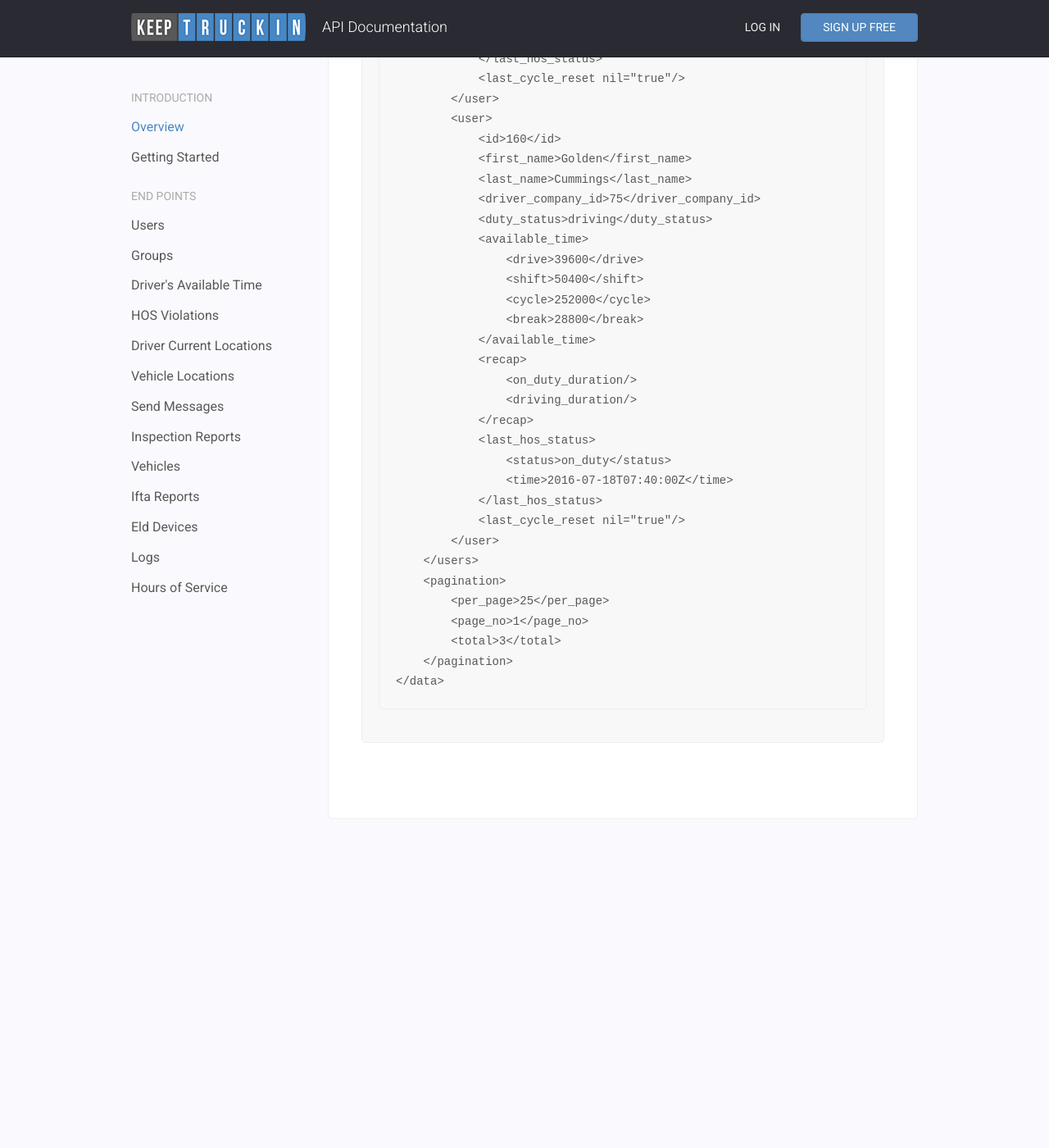
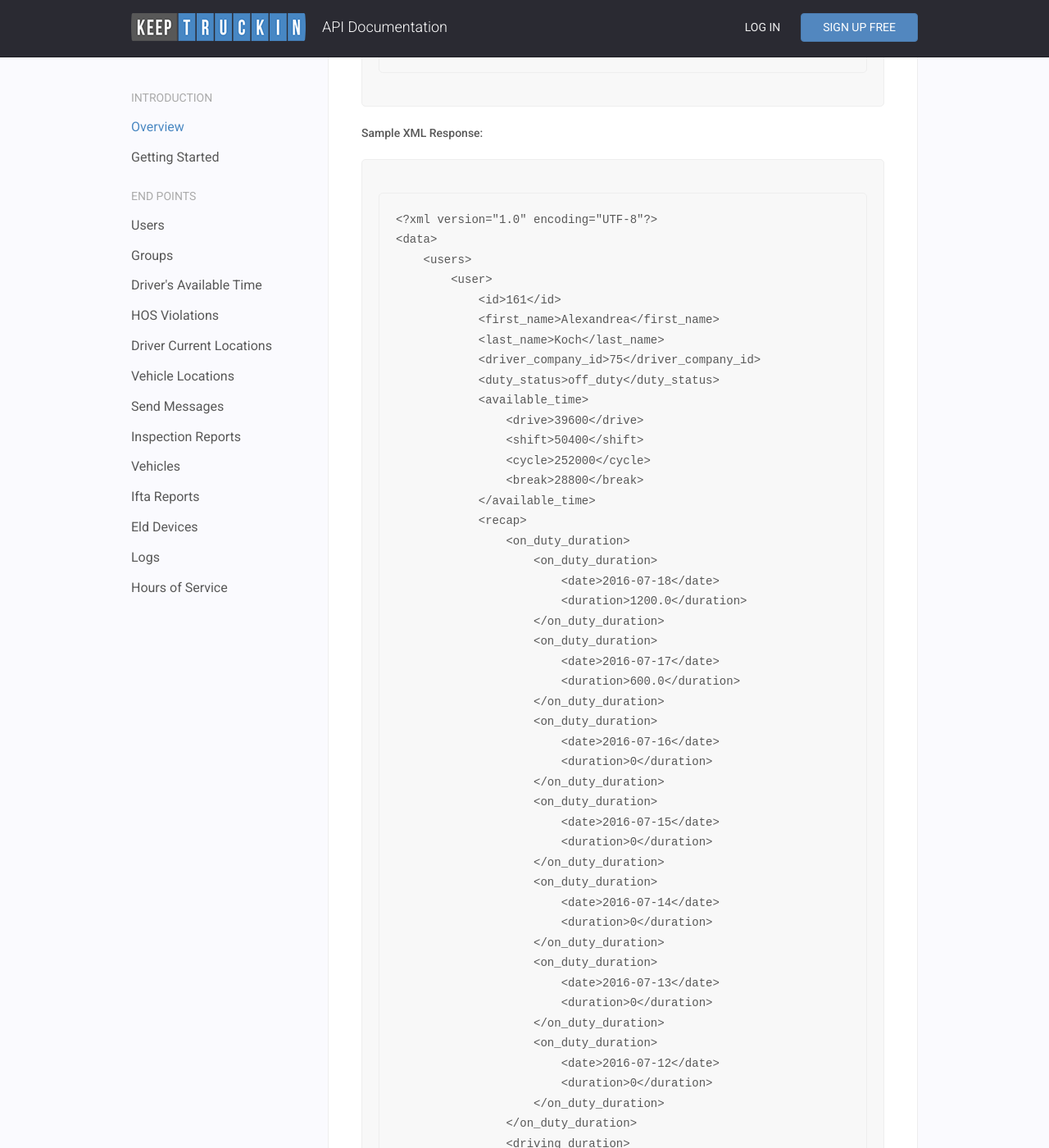
Before and after one commit to armdev/public_api_docs, a Jekyll site: the page built from pages/04-drivers-available-time.markdown, in a window 1280 px wide and 1400 px high, scrolled down 5836 px. Shown: the whole window at 82% size. Built offline with Jekyll 4.4.1, drawn with Linux system fonts in a browser that asks for light colours; before the commit the page ends 6835 px from its top, so only the background shows below that; some of the changed text lies outside the part shown.

Commit message:
update documentation to reflect that all days are included in a driver's HOS recap

````diff
--- a/pages/04-drivers-available-time.markdown
+++ b/pages/04-drivers-available-time.markdown
@@ -69,6 +69,26 @@
             {
               "date": "2016-07-17",
               "duration": 600.0
+            },
+            {
+              "date": "2016-07-16",
+              "duration": 0
+            },
+            {
+              "date": "2016-07-15",
+              "duration": 0
+            },
+            {
+              "date": "2016-07-14",
+              "duration": 0
+            },
+            {
+              "date": "2016-07-13",
+              "duration": 0
+            },
+            {
+              "date": "2016-07-12",
+              "duration": 0
             }
           ],
           "driving_duration": [
@@ -79,6 +99,26 @@
             {
               "date": "2016-07-17",
               "duration": 600.0
+            },
+            {
+              "date": "2016-07-16",
+              "duration": 0
+            },
+            {
+              "date": "2016-07-15",
+              "duration": 0
+            },
+            {
+              "date": "2016-07-14",
+              "duration": 0
+            },
+            {
+              "date": "2016-07-13",
+              "duration": 0
+            },
+            {
+              "date": "2016-07-12",
+              "duration": 0
             }
           ]
         },
@@ -107,32 +147,66 @@
           "break": 28800
         },
         "recap": {
-          "on_duty_duration": [],
-          "driving_duration": []
-        },
-        "last_hos_status": {
-          "status": "on_duty",
-          "time": "2016-07-18T07:40:00Z"
-        },
-        "last_cycle_reset": null
-      }
-    },
-    {
-      "user": {
-        "id": 160,
-        "first_name": "Golden",
-        "last_name": "Cummings",
-        "driver_company_id": 75,
-        "duty_status": "driving",
-        "available_time": {
-          "drive": 39600,
-          "shift": 50400,
-          "cycle": 252000,
-          "break": 28800
-        },
-        "recap": {
-          "on_duty_duration": [],
-          "driving_duration": []
+          "on_duty_duration": [
+            {
+              "date": "2016-07-18",
+              "duration": 0
+            },
+            {
+              "date": "2016-07-17",
+              "duration": 0
+            },
+            {
+              "date": "2016-07-16",
+              "duration": 0
+            },
+            {
+              "date": "2016-07-15",
+              "duration": 0
+            },
+            {
+              "date": "2016-07-14",
+              "duration": 0
+            },
+            {
+              "date": "2016-07-13",
+              "duration": 0
+            },
+            {
+              "date": "2016-07-12",
+              "duration": 0
+            }
+          ],
+          "driving_duration": [
+            {
+              "date": "2016-07-18",
+              "duration": 0
+            },
+            {
+              "date": "2016-07-17",
+              "duration": 0
+            },
+            {
+              "date": "2016-07-16",
+              "duration": 0
+            },
+            {
+              "date": "2016-07-15",
+              "duration": 0
+            },
+            {
+              "date": "2016-07-14",
+              "duration": 0
+            },
+            {
+              "date": "2016-07-13",
+              "duration": 0
+            },
+            {
+              "date": "2016-07-12",
+              "duration": 0
+            }
+          ]
         },
         "last_hos_status": {
           "status": "on_duty",
@@ -145,7 +219,7 @@
   "pagination": {
     "per_page": 25,
     "page_no": 1,
-    "total": 3
+    "total": 2
   }
 }
 ```
@@ -184,6 +258,26 @@
                         <date>2016-07-17</date>
                         <duration>600.0</duration>
                     </on_duty_duration>
+                    <on_duty_duration>
+                        <date>2016-07-16</date>
+                        <duration>0</duration>
+                    </on_duty_duration>
+                    <on_duty_duration>
+                        <date>2016-07-15</date>
+                        <duration>0</duration>
+                    </on_duty_duration>
+                    <on_duty_duration>
+                        <date>2016-07-14</date>
+                        <duration>0</duration>
+                    </on_duty_duration>
+                    <on_duty_duration>
+                        <date>2016-07-13</date>
+                        <duration>0</duration>
+                    </on_duty_duration>
+                    <on_duty_duration>
+                        <date>2016-07-12</date>
+                        <duration>0</duration>
+                    </on_duty_duration>
                 </on_duty_duration>
                 <driving_duration>
                     <driving_duration>
@@ -193,6 +287,26 @@
                     <driving_duration>
                         <date>2016-07-17</date>
                         <duration>600.0</duration>
+                    </driving_duration>
+                    <driving_duration>
+                        <date>2016-07-16</date>
+                        <duration>0</duration>
+                    </driving_duration>
+                    <driving_duration>
+                        <date>2016-07-15</date>
+                        <duration>0</duration>
+                    </driving_duration>
+                    <driving_duration>
+                        <date>2016-07-14</date>
+                        <duration>0</duration>
+                    </driving_duration>
+                    <driving_duration>
+                        <date>2016-07-13</date>
+                        <duration>0</duration>
+                    </driving_duration>
+                    <driving_duration>
+                        <date>2016-07-12</date>
+                        <duration>0</duration>
                     </driving_duration>
                 </driving_duration>
             </recap>
@@ -219,30 +333,66 @@
                 <break>28800</break>
             </available_time>
             <recap>
-                <on_duty_duration/>
-                <driving_duration/>
-            </recap>
-            <last_hos_status>
-                <status>on_duty</status>
-                <time>2016-07-18T07:40:00Z</time>
-            </last_hos_status>
-            <last_cycle_reset nil="true"/>
-        </user>
-        <user>
-            <id>160</id>
-            <first_name>Golden</first_name>
-            <last_name>Cummings</last_name>
-            <driver_company_id>75</driver_company_id>
-            <duty_status>driving</duty_status>
-            <available_time>
-                <drive>39600</drive>
-                <shift>50400</shift>
-                <cycle>252000</cycle>
-                <break>28800</break>
-            </available_time>
-            <recap>
-                <on_duty_duration/>
-                <driving_duration/>
+                <on_duty_duration>
+                    <on_duty_duration>
+                        <date>2016-07-18</date>
+                        <duration>0</duration>
+                    </on_duty_duration>
+                    <on_duty_duration>
+                        <date>2016-07-17</date>
+                        <duration>0</duration>
+                    </on_duty_duration>
+                    <on_duty_duration>
+                        <date>2016-07-16</date>
+                        <duration>0</duration>
+                    </on_duty_duration>
+                    <on_duty_duration>
+                        <date>2016-07-15</date>
+                        <duration>0</duration>
+                    </on_duty_duration>
+                    <on_duty_duration>
+                        <date>2016-07-14</date>
+                        <duration>0</duration>
+                    </on_duty_duration>
+                    <on_duty_duration>
+                        <date>2016-07-13</date>
+                        <duration>0</duration>
+                    </on_duty_duration>
+                    <on_duty_duration>
+                        <date>2016-07-12</date>
+                        <duration>0</duration>
+                    </on_duty_duration>
+                </on_duty_duration>
+                <driving_duration>
+                    <driving_duration>
+                        <date>2016-07-18</date>
+                        <duration>0</duration>
+                    </driving_duration>
+                    <driving_duration>
+                        <date>2016-07-17</date>
+                        <duration>0</duration>
+                    </driving_duration>
+                    <driving_duration>
+                        <date>2016-07-16</date>
+                        <duration>0</duration>
+                    </driving_duration>
+                    <driving_duration>
+                        <date>2016-07-15</date>
+                        <duration>0</duration>
+                    </driving_duration>
+                    <driving_duration>
+                        <date>2016-07-14</date>
+                        <duration>0</duration>
+                    </driving_duration>
+                    <driving_duration>
+                        <date>2016-07-13</date>
+                        <duration>0</duration>
+                    </driving_duration>
+                    <driving_duration>
+                        <date>2016-07-12</date>
+                        <duration>0</duration>
+                    </driving_duration>
+                </driving_duration>
             </recap>
             <last_hos_status>
                 <status>on_duty</status>
@@ -254,7 +404,7 @@
     <pagination>
         <per_page>25</per_page>
         <page_no>1</page_no>
-        <total>3</total>
+        <total>2</total>
     </pagination>
 </data>
 ```
````
